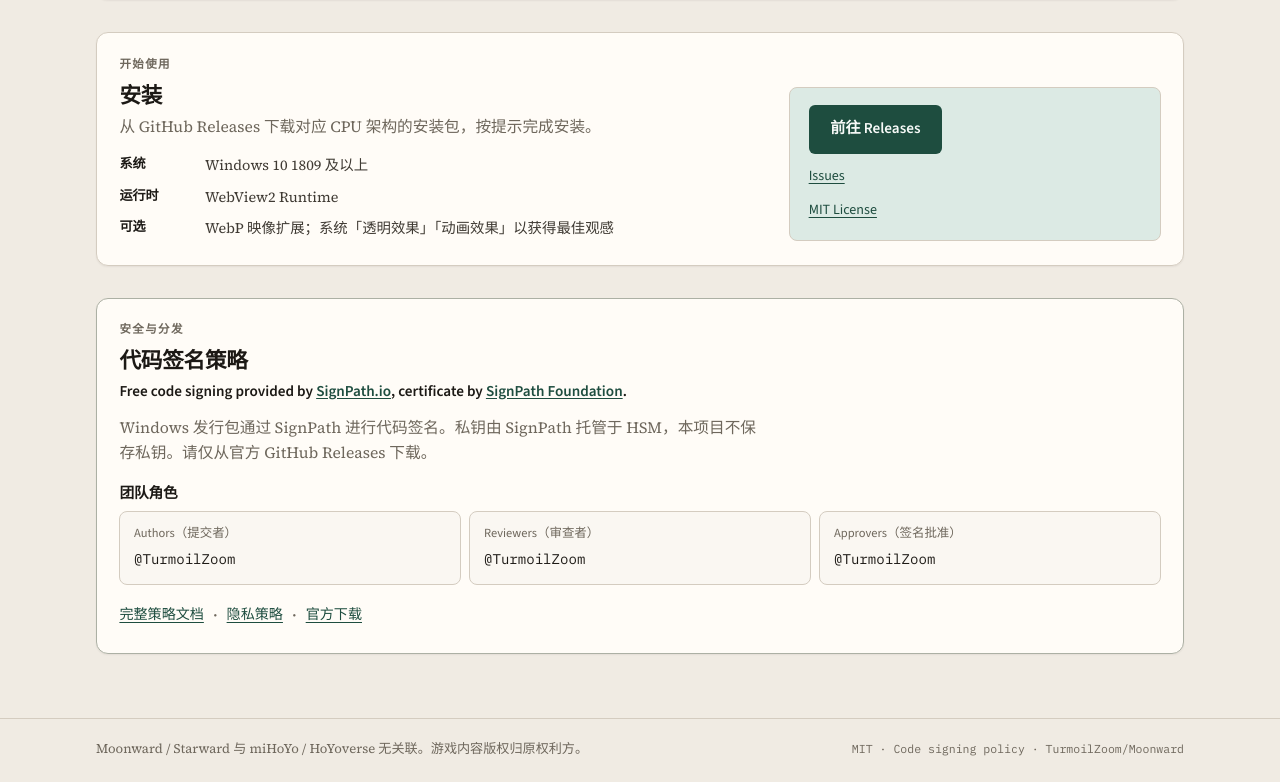
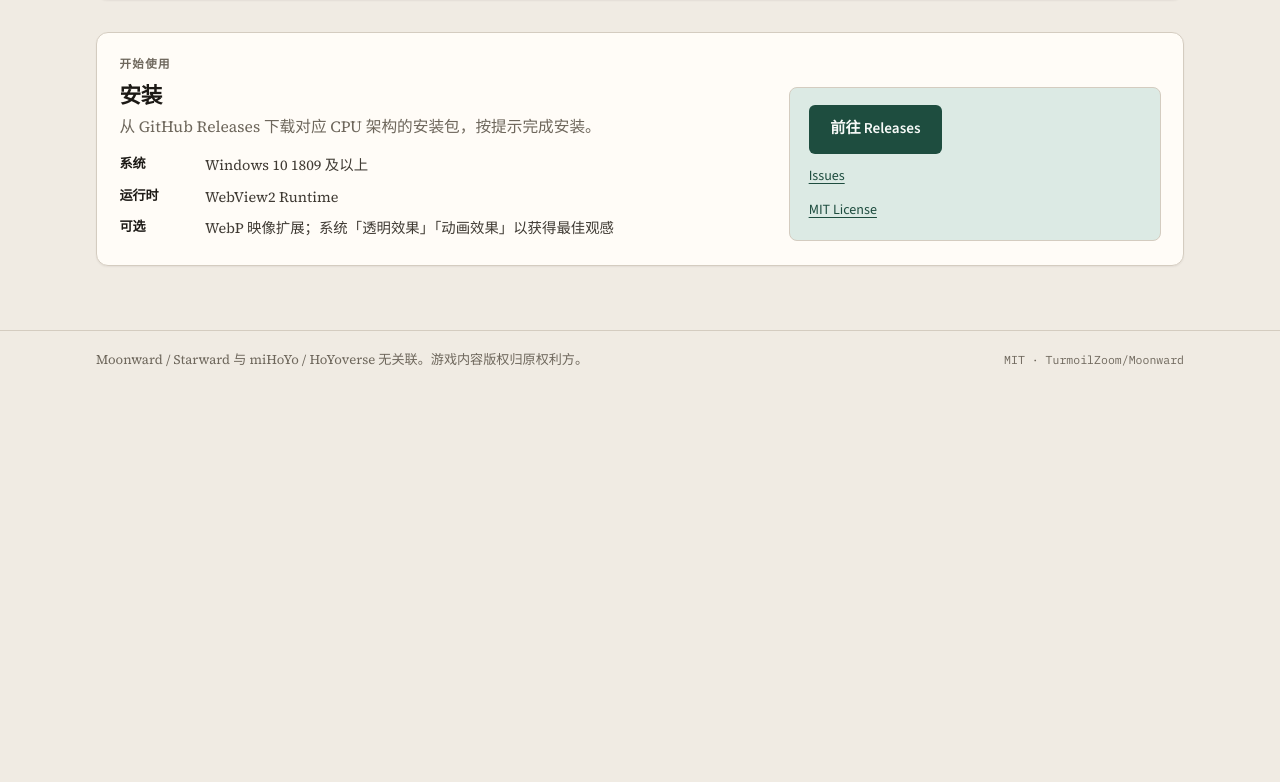
Before and after one commit to TurmoilZoom/Moonward, a Vue app: page / in a window 1280 px wide. Shown: the part 1731-2513 px from the top of the page. After the commit the page ends 2124 px from the top, so only its background shows below. Built offline with nearby package versions, Linux system fonts and the light colour scheme.

Commit message:
docs(site): remove SignPath code signing section from homepage
Drop the code signing policy block, nav/footer links, and related copy; rebuild static docs output.

```diff
--- a/src/App.vue
+++ b/src/App.vue
@@ -1,7 +1,6 @@
 <script setup>
 import { computed, onMounted, onUnmounted, ref, watch } from 'vue'
 import {
-  codeSigning,
   featureCards,
   games,
   intro,
@@ -92,7 +91,6 @@ onUnmounted(() => {
           <a href="#features">{{ locale === 'zh' ? '功能' : 'Features' }}</a>
           <a href="#flow">{{ locale === 'zh' ? '启动流程' : 'Launch flow' }}</a>
           <a href="#install">{{ locale === 'zh' ? '安装' : 'Install' }}</a>
-          <a href="#code-signing">{{ locale === 'zh' ? '代码签名' : 'Code signing' }}</a>
           <a :href="links.github" target="_blank" rel="noopener noreferrer">GitHub</a>
           <button type="button" class="lang" @click="toggleLocale">
             {{ locale === 'zh' ? 'EN' : '中文' }}
@@ -362,52 +360,6 @@ onUnmounted(() => {
           </div>
         </div>
       </section>
-
-      <!-- Code signing policy (SignPath Foundation requirement for OSS homepage) -->
-      <section id="code-signing" class="block signing-block" aria-labelledby="signing-heading">
-        <p class="section-kicker">{{ t(codeSigning.kicker) }}</p>
-        <h2 id="signing-heading">{{ t(codeSigning.title) }}</h2>
-        <p class="signing-attribution">
-          Free code signing provided by
-          <a :href="links.signpath" target="_blank" rel="noopener noreferrer">SignPath.io</a>,
-          certificate by
-          <a :href="links.signpathFoundation" target="_blank" rel="noopener noreferrer">SignPath Foundation</a>.
-        </p>
-        <p class="section-lead">{{ t(codeSigning.lead) }}</p>
-
-        <h3 class="signing-roles-title">{{ t(codeSigning.rolesHeading) }}</h3>
-        <div class="signing-roles" role="list">
-          <div v-for="row in codeSigning.roles" :key="row.members" class="signing-role" role="listitem">
-            <span class="signing-role-name">{{ t(row.role) }}</span>
-            <a
-              class="signing-role-member mono"
-              :href="codeSigning.maintainerUrl"
-              target="_blank"
-              rel="noopener noreferrer"
-            >{{ row.members }}</a>
-          </div>
-        </div>
-
-        <p class="signing-links">
-          <a
-            class="text-link"
-            :href="locale === 'zh' ? links.codeSigningPolicyZh : links.codeSigningPolicy"
-            target="_blank"
-            rel="noopener noreferrer"
-          >{{ t(codeSigning.fullPolicy) }}</a>
-          <span class="signing-sep" aria-hidden="true">·</span>
-          <a
-            class="text-link"
-            :href="locale === 'zh' ? links.privacyZh : links.privacy"
-            target="_blank"
-            rel="noopener noreferrer"
-          >{{ t(codeSigning.privacy) }}</a>
-          <span class="signing-sep" aria-hidden="true">·</span>
-          <a class="text-link" :href="links.download" target="_blank" rel="noopener noreferrer">
-            {{ locale === 'zh' ? '官方下载' : 'Official downloads' }}
-          </a>
-        </p>
-      </section>
     </main>
 
     <footer class="foot">
@@ -421,8 +373,6 @@ onUnmounted(() => {
         </p>
         <p class="meta mono">
           <a :href="links.license" target="_blank" rel="noopener noreferrer">MIT</a>
-          ·
-          <a href="#code-signing">Code signing policy</a>
           ·
           <a :href="links.github" target="_blank" rel="noopener noreferrer">TurmoilZoom/Moonward</a>
         </p>
@@ -1058,7 +1008,10 @@ onUnmounted(() => {
 }
 
 /* —— Install —— */
-/* install 不再是 main 内最后一块，沿用 .block 的 margin-bottom 与下方签名区隔开 */
+/* main 内最后一块：去掉 .block 的 margin-bottom，贴合页脚间距 */
+.install-block {
+  margin-bottom: 0;
+}
 
 .install-grid {
   display: grid;
@@ -1101,85 +1054,6 @@ onUnmounted(() => {
   border-radius: var(--radius-sm);
   border: 1px solid var(--line);
   background: var(--accent-soft);
-}
-
-/* —— Code signing policy —— */
-.signing-block {
-  /* 作为 main 内最后一块：去掉 .block 的 margin-bottom，与原先 install 贴页脚的处理一致 */
-  margin-bottom: 0;
-  border-color: color-mix(in srgb, var(--accent) 22%, var(--line));
-}
-
-.signing-attribution {
-  margin: 0.35rem 0 0.75rem;
-  font-family: var(--font-sans);
-  font-size: 0.95rem;
-  font-weight: 600;
-  color: var(--ink);
-  line-height: 1.55;
-}
-
-.signing-attribution a {
-  color: var(--accent);
-  text-decoration: underline;
-  text-underline-offset: 2px;
-}
-
-.signing-attribution a:hover {
-  color: var(--accent-hover);
-}
-
-.signing-roles-title {
-  margin: 1rem 0 0.55rem;
-  font-family: var(--font-sans);
-  font-size: 0.92rem;
-  font-weight: 600;
-  color: var(--ink);
-}
-
-.signing-roles {
-  display: grid;
-  grid-template-columns: repeat(3, minmax(0, 1fr));
-  gap: 0.55rem;
-}
-
-.signing-role {
-  display: flex;
-  flex-direction: column;
-  gap: 0.25rem;
-  padding: 0.7rem 0.85rem;
-  border: 1px solid var(--line);
-  border-radius: var(--radius-sm);
-  background: var(--bg-raised);
-}
-
-.signing-role-name {
-  font-family: var(--font-sans);
-  font-size: 0.78rem;
-  color: var(--muted);
-}
-
-.signing-role-member {
-  color: var(--ink);
-  text-decoration: none;
-  font-size: 0.88rem;
-}
-
-.signing-role-member:hover {
-  color: var(--accent);
-  text-decoration: underline;
-}
-
-.signing-links {
-  display: flex;
-  flex-wrap: wrap;
-  align-items: center;
-  gap: 0.35rem 0.55rem;
-  margin-top: 1rem;
-}
-
-.signing-sep {
-  color: var(--muted);
 }
 
 /* —— Footer —— */
@@ -1229,10 +1103,6 @@ onUnmounted(() => {
     grid-template-columns: 1fr;
   }
 
-  .signing-roles {
-    grid-template-columns: 1fr;
-  }
-
   .install-cta {
     flex-direction: row;
     flex-wrap: wrap;
--- a/src/data/content.js
+++ b/src/data/content.js
@@ -4,14 +4,6 @@ export const links = {
   upstream: 'https://github.com/Scighost/Starward',
   issues: 'https://github.com/TurmoilZoom/Moonward/issues',
   license: 'https://github.com/TurmoilZoom/Moonward/blob/rebase/develop/LICENSE',
-  codeSigningPolicy:
-    'https://github.com/TurmoilZoom/Moonward/blob/rebase/develop/docs/CodeSigningPolicy.md',
-  codeSigningPolicyZh:
-    'https://github.com/TurmoilZoom/Moonward/blob/rebase/develop/docs/CodeSigningPolicy.zh-CN.md',
-  privacy: 'https://github.com/TurmoilZoom/Moonward/blob/rebase/develop/docs/Privacy.md',
-  privacyZh: 'https://github.com/TurmoilZoom/Moonward/blob/rebase/develop/docs/Privacy.zh-CN.md',
-  signpath: 'https://about.signpath.io',
-  signpathFoundation: 'https://signpath.org',
 }
 
 export const games = {
@@ -206,34 +198,3 @@ export const requirements = [
     },
   },
 ]
-
-/** SignPath OSS free code signing — required "Code signing policy" for homepage / download pages. */
-export const codeSigning = {
-  title: { zh: '代码签名策略', en: 'Code signing policy' },
-  kicker: { zh: '安全与分发', en: 'Security' },
-  // Required exact English attribution (SignPath Foundation terms).
-  attribution:
-    'Free code signing provided by SignPath.io, certificate by SignPath Foundation',
-  lead: {
-    zh: 'Windows 发行包通过 SignPath 进行代码签名。私钥由 SignPath 托管于 HSM，本项目不保存私钥。请仅从官方 GitHub Releases 下载。',
-    en: 'Windows release packages are code-signed via SignPath. The private key is held by SignPath on an HSM; this project does not store it. Download only from official GitHub Releases.',
-  },
-  rolesHeading: { zh: '团队角色', en: 'Team roles' },
-  roles: [
-    {
-      role: { zh: 'Authors（提交者）', en: 'Authors (committers)' },
-      members: '@TurmoilZoom',
-    },
-    {
-      role: { zh: 'Reviewers（审查者）', en: 'Reviewers' },
-      members: '@TurmoilZoom',
-    },
-    {
-      role: { zh: 'Approvers（签名批准）', en: 'Approvers (signing requests)' },
-      members: '@TurmoilZoom',
-    },
-  ],
-  maintainerUrl: 'https://github.com/TurmoilZoom',
-  fullPolicy: { zh: '完整策略文档', en: 'Full policy' },
-  privacy: { zh: '隐私策略', en: 'Privacy policy' },
-}
```
Also changed, not shown: 7 other files (tests, documents, lock files or other folders).
